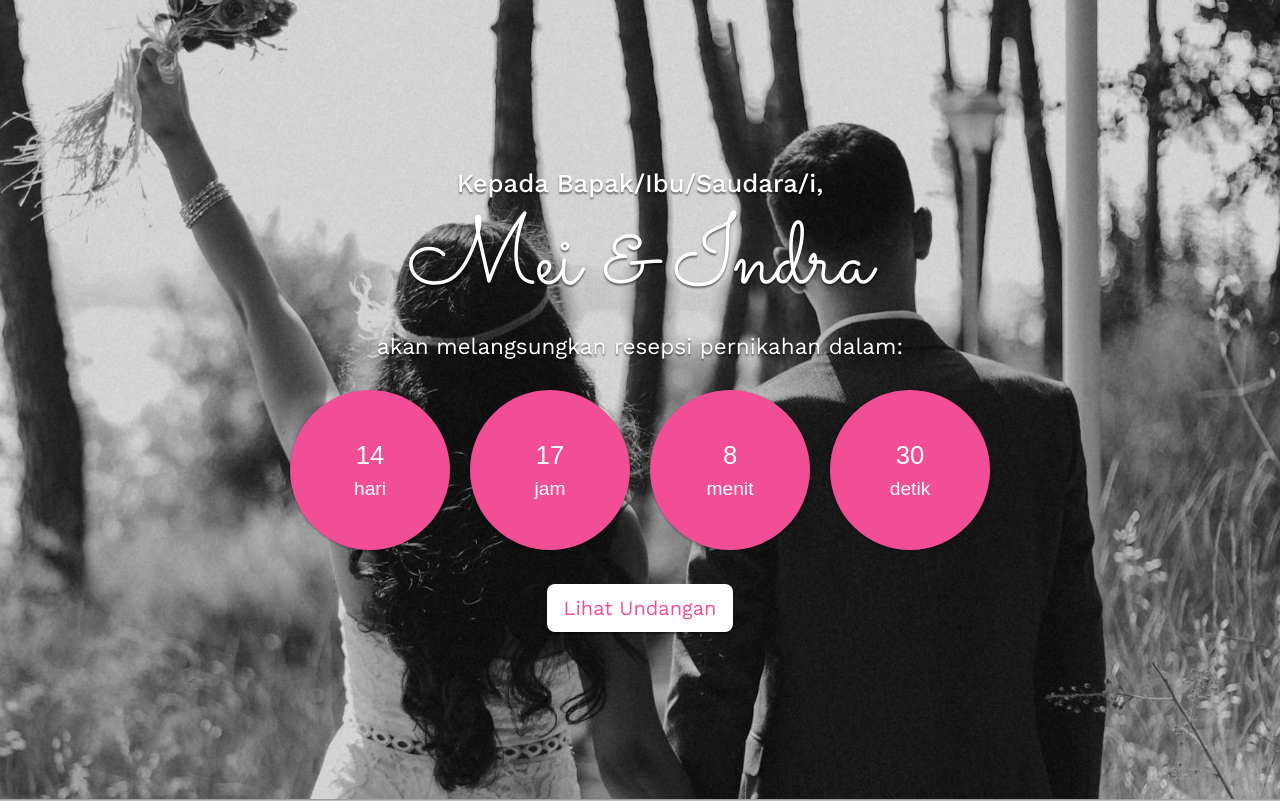
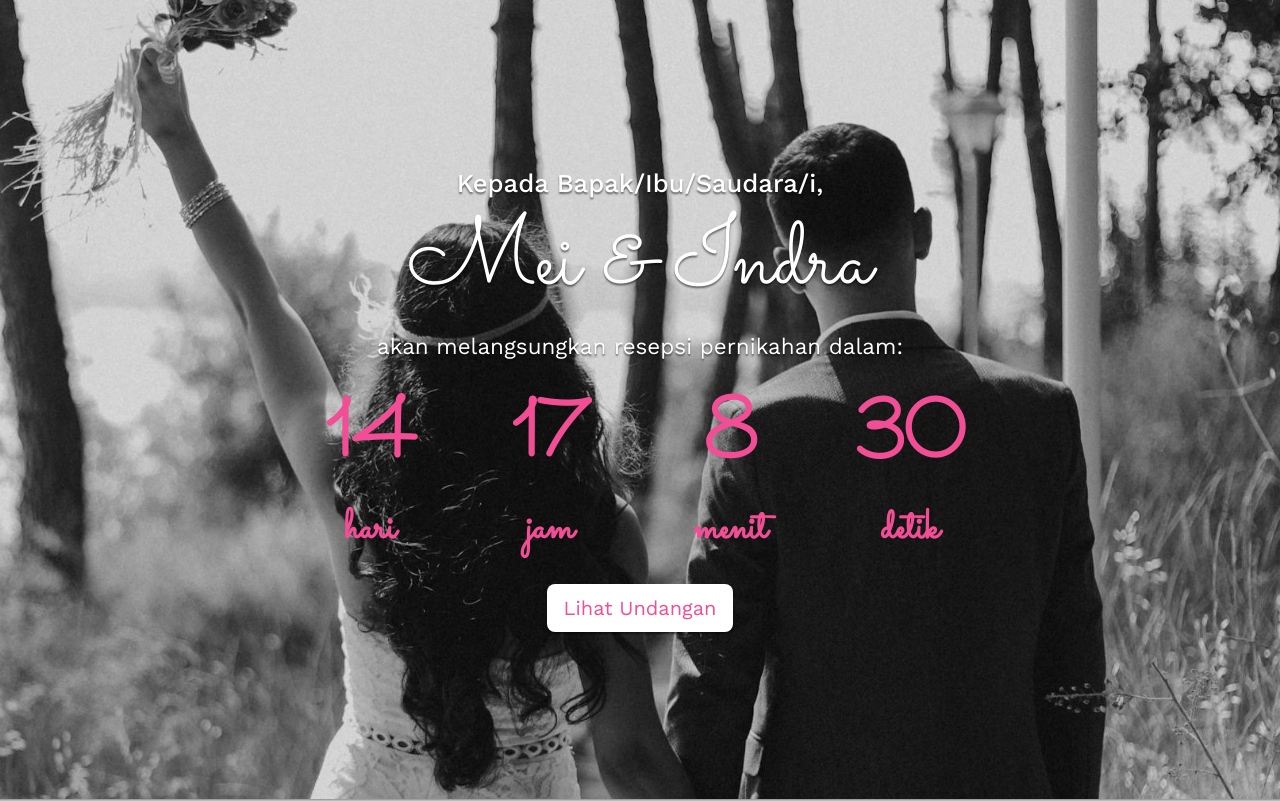
Before and after one commit to indrangrha/website-wedding, a plain HTML site: page index.html in a window 1280 px wide. Shown: the top 801 px of the page. Drawn offline with nearby package versions, Linux system fonts and the light colour scheme; some packages are replaced by stand-ins of ours; grey boxes are pictures that could not be loaded; a script that the page names is missing.

Commit message:
mengubah countdown

```diff
--- a/countdown/simplyCountdown.theme.default.css
+++ b/countdown/simplyCountdown.theme.default.css
@@ -13,16 +13,18 @@
   justify-content: center;
   float: left;
   margin: 10px;
-  background: var(--pink);
-  box-shadow: 0 1px 3px rgba(0, 0, 0, 0.12), 0 1px 2px rgba(0, 0, 0, 0.24);
-  border-radius: 50%;
 }
 .simply-countdown > .simply-section .simply-amount,
 .simply-countdown > .simply-section .simply-word {
   display: block;
   text-align: center;
+  color: var(--pink);
+  font-family: "Sacramento";
+  font-weight: bold;
+  font-size: 2.6rem;
 }
 
 .simply-countdown > .simply-section .simply-amount {
-  font-size: 1.6rem;
+  font-size: 5rem;
+  color: var(--pink);
 }
--- a/style.css
+++ b/style.css
@@ -559,6 +559,10 @@ footer li {
     margin: 3px;
   }
 
+  .simply-countdown > .simply-section .simply-amount {
+    font-size: 2.5rem;
+  }
+
   .timeline li .timeline-image {
     width: 100px;
     height: 100px;
```
